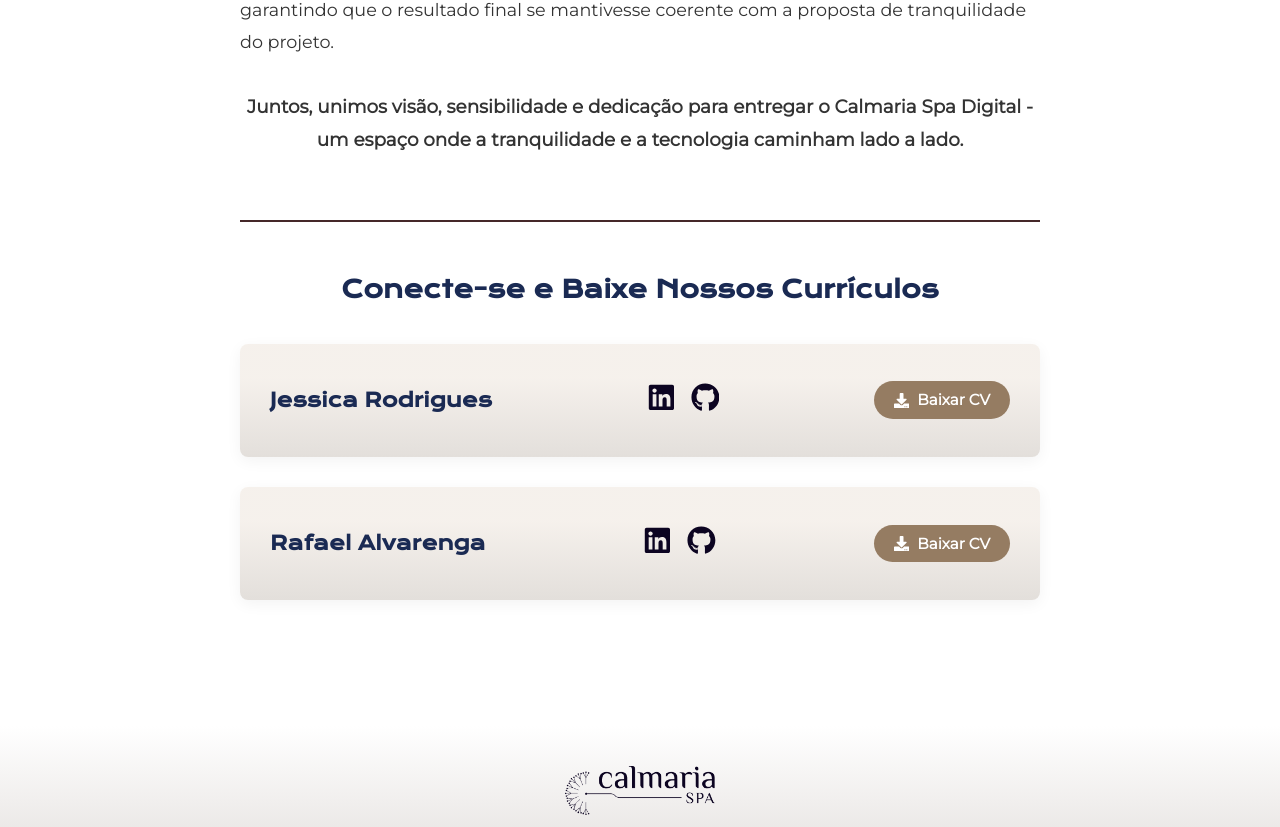
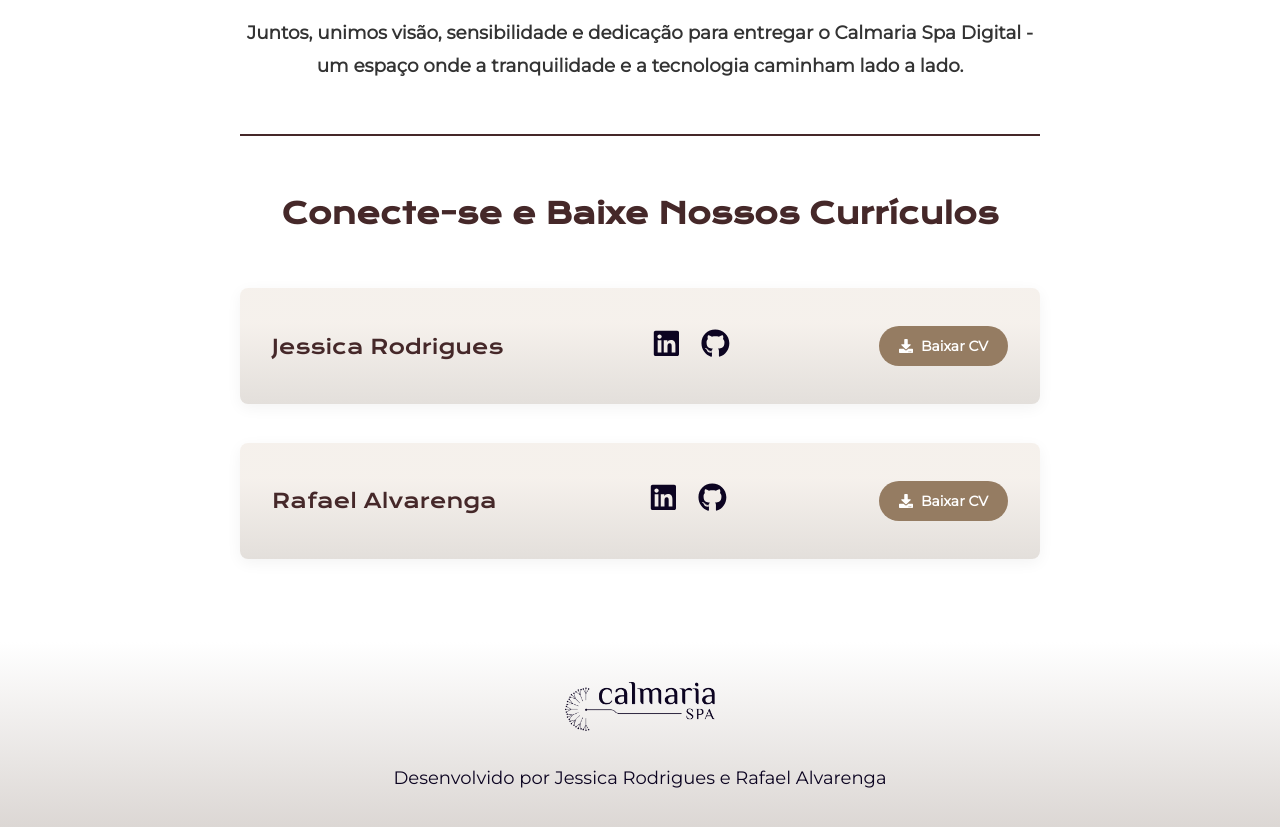
Before and after one commit to odrgues/CalmariaSpa, a React (Vite) app: page /nossos-criadores in a window 1280 px wide. Shown: the part 1300-2127 px from the top of the page. Built offline with nearby package versions, Linux system fonts and the light colour scheme.

Commit message:
refactor CreatorsPage styles: integrate theme variables for improved consistency and responsiveness

```diff
--- a/src/pages/CreatorsPage/index.jsx
+++ b/src/pages/CreatorsPage/index.jsx
@@ -6,10 +6,10 @@ import NavBar from "../../components/NavBar";
 import {
   CreatorsWrapper,
   CreatorsTitle,
-  FunctionalContainer, // NOVO
-  CreatorActionCard, // NOVO
-  SocialLinksWrapper, // NOVO
-  SocialLink, // NOVO
+  FunctionalContainer,
+  CreatorActionCard,
+  SocialLinksWrapper,
+  SocialLink,
   DownloadButton, // NOVO
 } from "./styles";
 
--- a/src/pages/CreatorsPage/styles.js
+++ b/src/pages/CreatorsPage/styles.js
@@ -1,42 +1,35 @@
 import styled from "styled-components";
+import { theme } from "../../styles";
 
 export const CreatorsWrapper = styled.main`
   min-height: 85vh;
-  padding: 6rem 8%;
-  color: #5d667a;
-
-  @media (max-width: 768px) {
-    padding: 4rem 5%;
-  }
+  padding: clamp(2rem, 4vw, 6rem) clamp(5%, 8vw, 8%);
+  color: ${theme.colors.text};
 `;
 
 export const CreatorsTitle = styled.h1`
   font-family: "KronaOne", sans-serif;
-  font-size: 3rem;
-  color: #452829;
+  font-size: ${theme.fontSizes.h1};
+  color: ${theme.colors.title_banner};
   text-align: center;
-  margin-bottom: 3rem;
-
-  @media (max-width: 768px) {
-    font-size: 2.2rem;
-  }
+  margin-bottom: ${theme.spacing.gapMd};
 `;
 
 export const FunctionalContainer = styled.div`
   max-width: 800px;
-  margin: 4rem auto 0 auto;
-  padding: 30px 0;
-  border-top: #452829 2px solid;
+  margin: ${theme.spacing.gapLg} auto 0 auto;
+  padding: ${theme.spacing.lg} 0;
+  border-top: ${theme.colors.title_banner} 2px solid;
   display: flex;
   flex-direction: column;
-  gap: 30px;
+  gap: ${theme.spacing.gapMd};
 
   h3 {
     font-family: "KronaOne", sans-serif;
-    font-size: 1.5rem;
-    color: #1a2a53;
+    font-size: ${theme.fontSizes.h3};
+    color: ${theme.colors.title_banner};
     text-align: center;
-    margin-bottom: 10px;
+    margin-bottom: ${theme.spacing.md};
   }
 `;
 
@@ -44,26 +37,23 @@ export const CreatorActionCard = styled.div`
   display: flex;
   justify-content: space-between;
   align-items: center;
-  padding: 20px 30px;
-  background: linear-gradient(
-    to bottom,
-    rgba(245, 240, 235, 0.95) 30%,
-    rgba(220, 215, 210, 0.8) 100%
-  );
+  padding: ${theme.spacing.md} ${theme.spacing.lg};
+  background: ${theme.gradients.card};
   border-radius: 8px;
   box-shadow: 0 4px 15px rgba(0, 0, 0, 0.05);
 
   h4 {
     font-family: "KronaOne", sans-serif;
-    font-size: 1.2rem;
-    color: #1a2a53;
+    font-size: ${theme.fontSizes.lg};
+    color: ${theme.colors.title_banner};
+    font-weight: normal;
   }
 
   @media (max-width: 600px) {
     flex-direction: column;
-    gap: 15px;
+    gap: ${theme.spacing.md};
     text-align: center;
-    padding: 20px;
+    padding: ${theme.spacing.md};
 
     h4 {
       width: 100%;
@@ -73,34 +63,35 @@ export const CreatorActionCard = styled.div`
 
 export const SocialLinksWrapper = styled.div`
   display: flex;
-  gap: 15px;
+  gap: ${theme.spacing.md};
   align-items: center;
 `;
 
 export const SocialLink = styled.a`
-  color: #0c0421;
-  font-size: 1.8rem;
+  color: ${theme.colors.text};
+  font-size: clamp(1.4rem, 3vw, 1.8rem);
   transition: color 0.3s;
   text-decoration: none;
 
   &:hover {
-    color: #957c62;
+    color: ${theme.colors.button};
   }
 `;
 
 export const DownloadButton = styled.a`
   display: inline-flex;
   align-items: center;
-  padding: 10px 20px;
-  background-color: #957c62;
-  color: #fff;
+  padding: ${theme.spacing.sm} ${theme.spacing.md};
+  background-color: ${theme.colors.button};
+  color: ${theme.colors.white};
   text-decoration: none;
-  border-radius: 50px;
+  border-radius: ${theme.radii.pill};
   font-weight: 600;
   transition: background-color 0.3s;
-  font-size: 0.95rem;
+  font-size: ${theme.fontSizes.sm};
 
   &:hover {
-    background-color: #0c0421;
+    background-color: ${theme.colors.button};
+    opacity: 0.9;
   }
 `;
--- a/src/styles/theme.js
+++ b/src/styles/theme.js
@@ -3,6 +3,7 @@ const colors = {
   title_highlight: "#777c6d",
   title_contact: "#777c6d",
   text: "rgb(12, 4, 33)",
+  text_creators: "#0c0421",
   text_cards: "#5d667a",
   label: "#452829",
   button: "#957c62",
```
